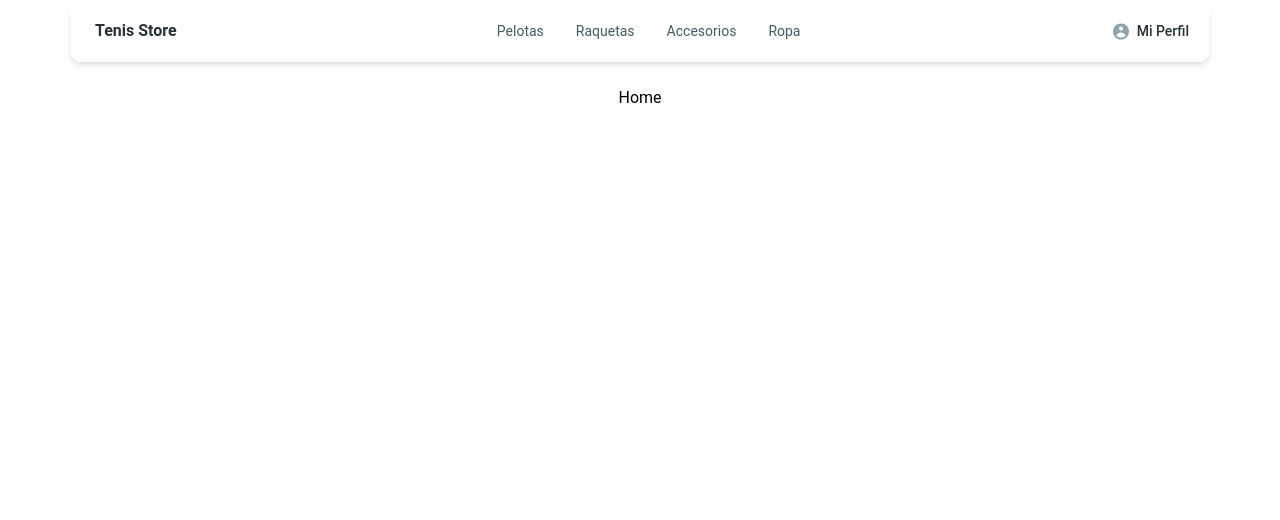
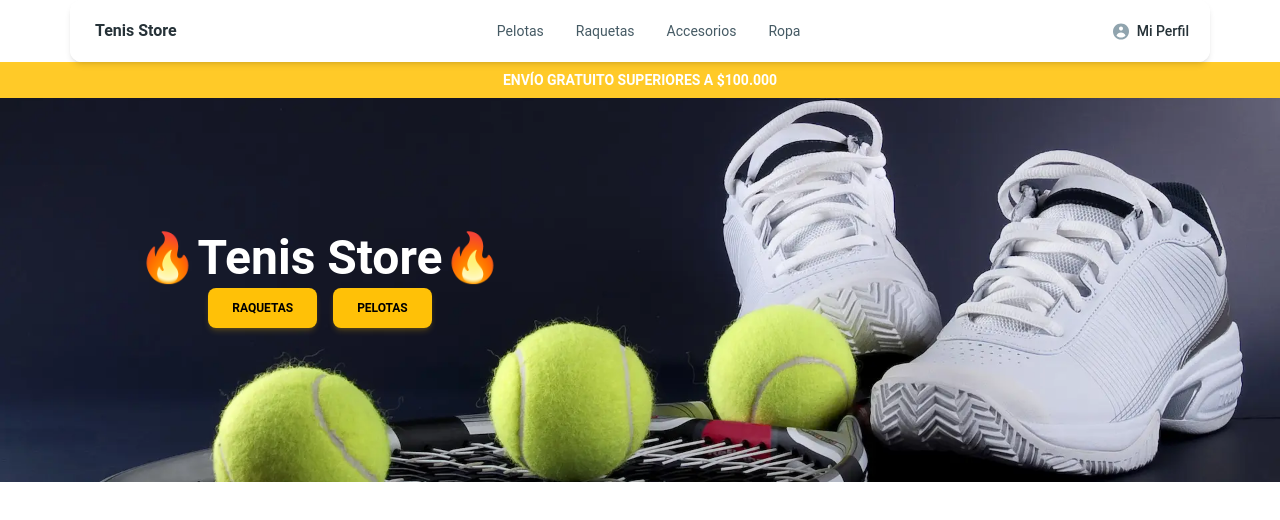
Before and after one commit to vmardo/tenis-chillan-ui, a React (Vite) app: page / in a window 1280 px wide. Shown: the top 520 px of the page. Built offline with nearby package versions, Linux system fonts and the light colour scheme.

Commit message:
seccion de hero de home

```diff
--- a/src/App.jsx
+++ b/src/App.jsx
@@ -17,7 +17,7 @@ function App() {
   return (
     <Router>
       <NavbarTenis/>
-      <div className="flex justify-center pt-6">
+      {/* <div className="flex justify-center pt-6"> */}
       <Routes>
        <Route path="/" element= {<Home/>} />
        <Route path="/login" element= {<Login/>} />
@@ -31,7 +31,7 @@ function App() {
        <Route path="/productos/detalle" element= {<ProductoDetalle/>} />
 
       </Routes>
-      </div>
+      {/* </div> */}
     </Router>
   )
 }
--- a/src/pages/Home.jsx
+++ b/src/pages/Home.jsx
@@ -1,8 +1,52 @@
 import React from 'react'
+import { Typography,Button } from '@material-tailwind/react'
+import { Link } from 'react-router-dom'
 
 function Home() {
   return (
-    <div>Home</div>
+    <div>
+      <div className=" py-2 bg-amber-400">
+        <Typography variant="h4" color="white" className="text-sm text-center " >
+          ENVÍO GRATUITO SUPERIORES A $100.000
+        </Typography>
+      </div >
+      {/* Seccion Hero */}
+      <div className="h-96">
+        <div className="h-full bg-[url('/img/hero.webp')] bg-cover bg-no-repeat bg-center">
+          <div className='h-full grid grid-cols-2'>
+
+            <div className="flex flex-col justify-center items-center pb-16">
+              <Typography variant="h1" color="white" className="mt-10" >
+              🔥Tenis Store🔥
+              </Typography>
+            <div className="flex gap-4">
+              <Link to="/productos/raquetas">
+              <Button color="amber">RAQUETAS</Button>
+              </Link>
+              <Link to="/productos/pelotas">
+              <Button color="amber">PELOTAS</Button>
+              </Link>
+
+
+            </div>
+            </div>
+            <div className=''>
+
+            </div>
+
+          </div>
+
+        </div>
+      </div>
+
+      <div>
+
+
+      </div>
+
+
+
+    </div>
   )
 }
 
```
Also changed, not shown: public/img/hero.webp (added).
